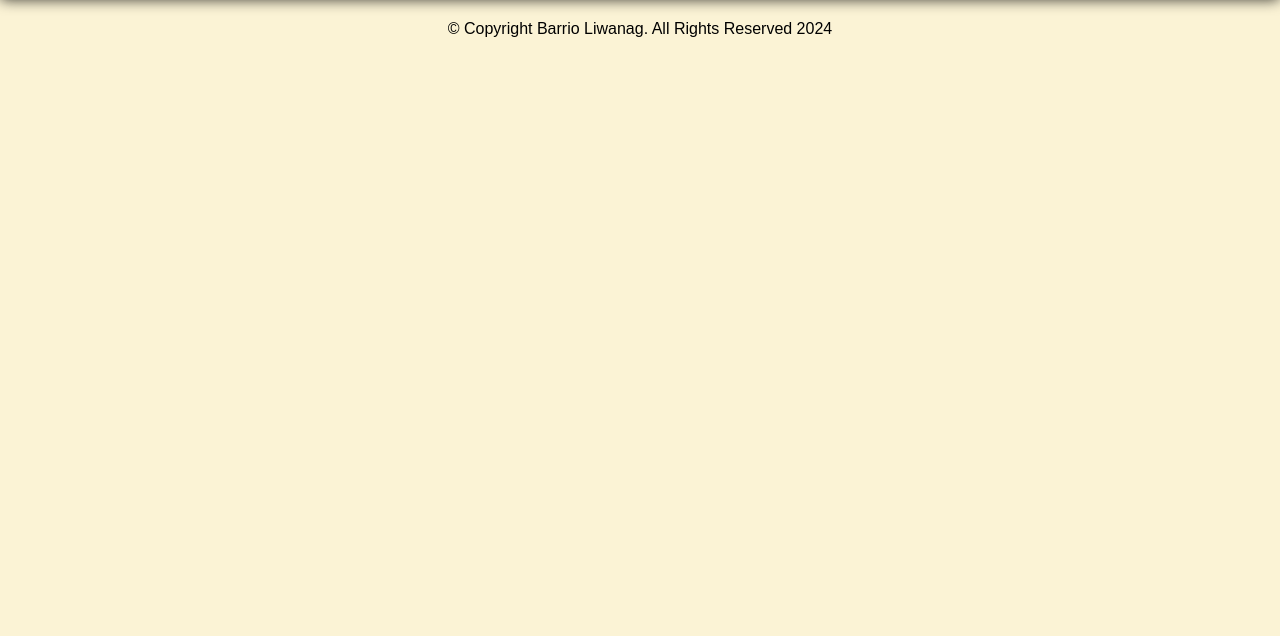
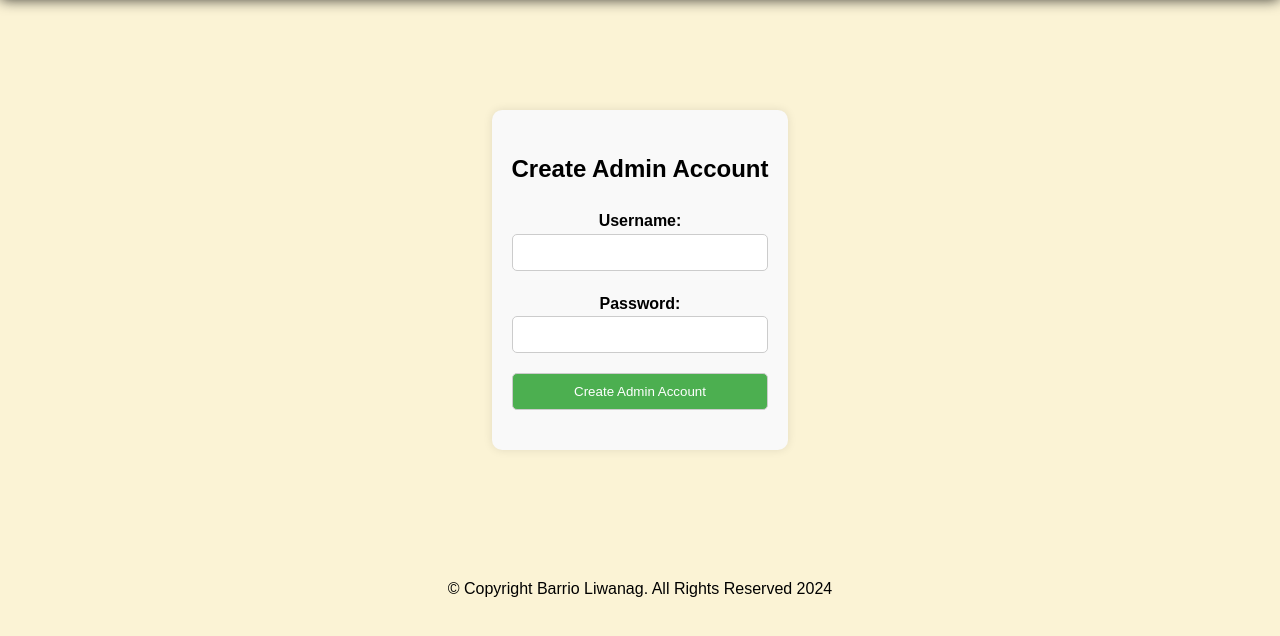
Before and after one commit to Arjooohn/Barrio-Liwanag, a PHP site: page /admin/admins.php in a window 1280 px wide. Shown: the part 143-779 px from the top of the page. Run offline with PHP 8.4, Linux system fonts and the light colour scheme; the visitor is signed in with stand-in values (Sample User, id 1).

Commit message:
creating admins done (backend and frontend) with notification. + added "Go Back" button in event-view.php

```diff
--- a/admin-css/admins.css
+++ b/admin-css/admins.css
@@ -52,3 +52,51 @@ header{
 .main-nav a:hover {
 	color: #718daa;
 }
+
+.admin-form-container {
+    display: flex;
+    justify-content: center;
+    align-items: center;
+    height: 70vh;
+}
+
+.admin-form-wrapper {
+    background-color: #f9f9f9;
+    border-radius: 10px;
+    box-shadow: 0px 0px 10px rgba(0, 0, 0, 0.1);
+    padding: 20px;
+    max-width: 400px;
+    width: 100%;
+}
+
+.admin-form-wrapper h2 {
+    text-align: center;
+    margin-bottom: 20px;
+}
+
+.form-group {
+    margin-bottom: 20px;
+}
+
+.form-group label {
+    display: block;
+    font-weight: bold;
+}
+
+.form-group input {
+    width: 100%;
+    padding: 10px;
+    border-radius: 5px;
+    border: 1px solid #ccc;
+}
+
+.form-group input[type="submit"] {
+    background-color: #4CAF50;
+    color: white;
+    cursor: pointer;
+    transition: background-color 0.3s ease;
+}
+
+.form-group input[type="submit"]:hover {
+    background-color: #45a049;
+}
--- a/admin/admins.php
+++ b/admin/admins.php
@@ -6,16 +6,55 @@ if (!isset($_SESSION['role'])) {
     header('Location: ../login.php');
     exit();
 }
+
+// Include config file
+require_once "../config.php";
+
+// Process form submission to create admin accounts
+if ($_SERVER["REQUEST_METHOD"] == "POST") {
+    // Retrieve form data
+    $username = $_POST['username'];
+    $password = $_POST['password'];
+
+    // Hash the password for security
+    $hashed_password = password_hash($password, PASSWORD_DEFAULT);
+
+    // Prepare and execute SQL statement to insert admin account details
+    $sql = "INSERT INTO user (username, password, role, date_created) VALUES (?, ?, 'admin', NOW())";
+    $stmt = $conn->prepare($sql);
+    $stmt->bind_param("ss", $username, $hashed_password);
+    $stmt->execute();
+    $stmt->close();
+
+    // Redirect to another page after successful admin creation
+    header('Location: ../admin/content_dashboard.php');
+    exit(); // Stop further execution of the script
+}
 ?>
 
 <!DOCTYPE html>
 <html lang="en">
-<link rel="stylesheet" href="../admin-css/admins.css">
-<link href="../images/admin-logo.jpg" rel="icon">
 <head>
     <meta charset="UTF-8">
     <meta name="viewport" content="width=device-width, initial-scale=1.0">
     <title>Admins</title>
+    <link rel="stylesheet" href="../admin-css/admins.css">
+    <link href="../images/admin-logo.jpg" rel="icon">
+    <style>
+        /* CSS for notification */
+        .notification {
+            position: fixed;
+            bottom: 20px;
+            right: 20px;
+            background-color: #4CAF50;
+            color: white;
+            padding: 15px;
+            border-radius: 10px;
+            z-index: 9999;
+            opacity: 1; /* Initially visible */
+            transition: opacity 0.5s ease; /* Smooth transition */
+        }
+    </style>
 </head>
 <body>
     <header class="header">
@@ -28,12 +67,62 @@ if (!isset($_SESSION['role'])) {
         </ul>
     </header>
 
+    <section class="admin-form-container">
+        <center>
+            <div class="admin-form-wrapper">
+                <h2>Create Admin Account</h2>
+                <form id="admin-form" method="post" action="<?php echo htmlspecialchars($_SERVER["PHP_SELF"]); ?>">
+                    <div class="form-group">
+                        <label for="username">Username:</label>
+                        <input type="text" id="username" name="username" required>
+                    </div>
+                    <div class="form-group">
+                        <label for="password">Password:</label>
+                        <input type="password" id="password" name="password" required>
+                    </div>
+                    <div class="form-group">
+                        <input type="submit" value="Create Admin Account" id="create-admin-btn">
+                    </div>
+                </form>
+            </div>
+        </center>
+    </section>
 
 
     <footer>
         <center>
-            <p>&copy; Copyright Barrio Liwanag. All Rights Reserved 2024</p>
+            <p>&copy; Copyright Barrio Liwanag. All Rights Reserved 2024</p>
         </center>
     </footer>
+
+    <script>
+        // Function to show notification
+        function showNotification(message) {
+            var notification = document.createElement('div');
+            notification.className = 'notification';
+            notification.textContent = message;
+            document.body.appendChild(notification);
+            // Fade out after 5 seconds
+            setTimeout(function() {
+                notification.style.opacity = '0';
+                setTimeout(function() {
+                    notification.remove();
+                }, 500); // Delay removing after fade-out animation
+            }, 5000); // 5 seconds delay before starting fade-out animation
+        }
+
+        // Add event listener to the submit button
+        document.getElementById('admin-form').addEventListener('submit', function(event) {
+            event.preventDefault(); // Prevent form submission
+            // Disable the submit button to prevent multiple submissions
+            document.getElementById('create-admin-btn').disabled = true;
+            // Call function to show notification
+            showNotification('Admin account created successfully.');
+            // Submit form
+            setTimeout(function() {
+                document.getElementById('admin-form').submit();
+            }, 1000); // Delay form submission after showing notification
+        });
+    </script>
 </body>
 </html>
--- a/users/events-view.php
+++ b/users/events-view.php
@@ -102,6 +102,8 @@
 	</header>
 
     <section>
+        <!-- Go back button -->
+        <a href="javascript:history.back()" class="btn btn-secondary">Go back</a>
         <div class="container">
             <!-- Left Container -->
             <div class="container-left">
```
Also changed, not shown: css/LSstyle.css (+14 -0 lines). Lines whose indentation alone changed are shown as unchanged.
